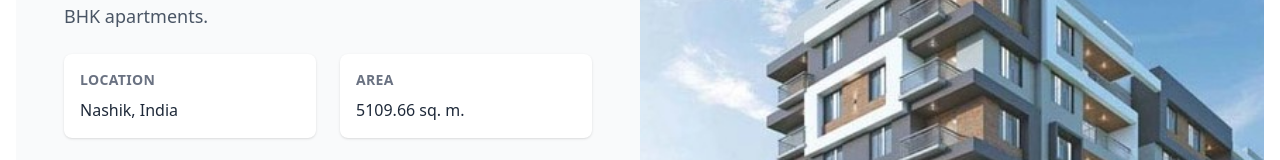
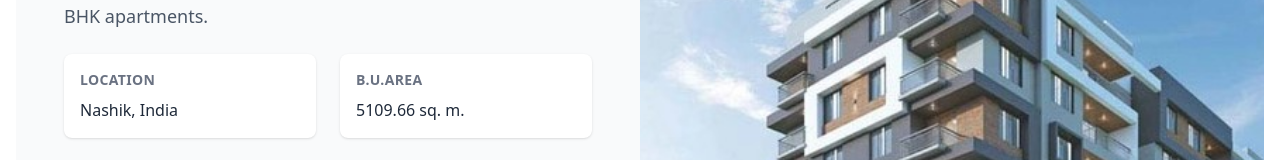
Before and after one commit to 49Harsh/Vivarium-subh, a React (Vite) app in the folder frontend/: page /projects in a window 1280 px wide. Both pictures are taken after a click on the element 203 px from the left and 546 px from the top of the page. Shown: the part 142-302 px from the top of the page. Built offline with nearby package versions, Linux system fonts and the light colour scheme.

Commit message:
fix architecture bu area

```diff
--- a/frontend/src/components/ProjectDetailModal.jsx
+++ b/frontend/src/components/ProjectDetailModal.jsx
@@ -14,7 +14,7 @@ const ProjectDetailModal = ({ project, isOpen, onClose, allProjects, currentInde
   const [thumbsSwiper, setThumbsSwiper] = useState(null);
   const [mainSwiper, setMainSwiper] = useState(null);
 
-  // Sample project details data - you can expand this
+  // Sample project details data
   const projectDetails = {
     '/Projects/Architecture/Town House/VILLA CAM 1.jpg': {
       title: 'Town House',
@@ -372,7 +372,9 @@ const ProjectDetailModal = ({ project, isOpen, onClose, allProjects, currentInde
                   </div>
 
                   <div className="bg-white p-4 rounded-lg shadow-sm">
-                    <h3 className="text-sm font-semibold text-gray-500 uppercase tracking-wide mb-2">Area</h3>
+                    <h3 className="text-sm font-semibold text-gray-500 uppercase tracking-wide mb-2">
+                      {project?.image?.includes('/Projects/Architecture/') ? 'B.U.Area' : 'Area'}
+                    </h3>
                     <p className="text-gray-800 font-medium">{details.area}</p>
                   </div>
 
```
